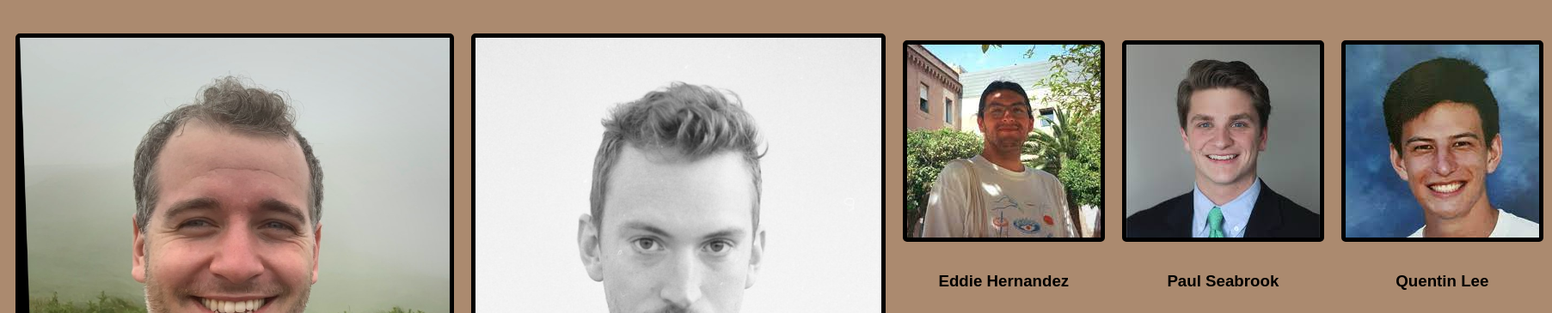
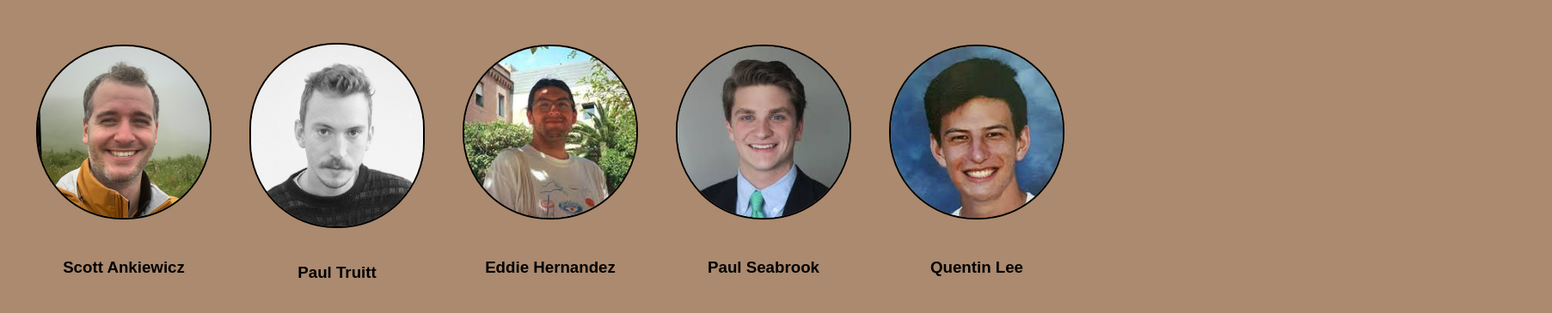
Before and after one commit to ScottAnk/lerpr, a React app: page /team in a window 1280 px wide. Shown: the part 266-631 px from the top of the page at 86% size, 1805 px wide, since content can reach past the window. Built offline with nearby package versions, Linux system fonts and the light colour scheme.

Commit message:
Team page styling change

```diff
--- a/src/pages/Team/Team.css
+++ b/src/pages/Team/Team.css
@@ -36,6 +36,12 @@ a {
   cursor: inherit;
 }
 
+.headshots {
+  width: 200px;
+  border-radius: 100px;
+  border: solid 2.5px;
+}
+
 .LinkedIn {
   padding: 20px;
   background-color: rgba(249, 249, 249, 0.408);
--- a/src/pages/Team/Team.js
+++ b/src/pages/Team/Team.js
@@ -17,7 +17,7 @@ export default function Team() {
       </div>
       <div className="TeamMain">
         <div className="TeamMemberCard">
-          <img className="img" src={scott}></img>
+          <img className="headshots" src={scott}></img>
           <h3>Scott Ankiewicz</h3>
           <a
             class="LinkedIn"
@@ -27,21 +27,21 @@ export default function Team() {
           </a>
         </div>
         <div className="TeamMemberCard">
-          <img className="img" src={pault}></img>
+          <img className="headshots" src={pault}></img>
           <h3>Paul Truitt</h3>
           <a class="LinkedIn" href="https://www.linkedin.com/in/paultruittdev/">
             LinkedIn
           </a>
         </div>
         <div className="TeamMemberCard">
-          <img className="img" src={eddie}></img>
+          <img className="headshots" src={eddie}></img>
           <h3>Eddie Hernandez</h3>
           <a class="LinkedIn" href="https://www.linkedin.com/in/edhz/">
             LinkedIn
           </a>
         </div>
         <div className="TeamMemberCard">
-          <img className="img" src={pauls}></img>
+          <img className="headshots" src={pauls}></img>
           <h3>Paul Seabrook</h3>
           <a
             class="LinkedIn"
@@ -51,7 +51,7 @@ export default function Team() {
           </a>
         </div>
         <div className="TeamMemberCard">
-          <img className="img" src={quentin}></img>
+          <img className="headshots" src={quentin}></img>
           <h3>Quentin Lee</h3>
           <a class="LinkedIn" href="https://www.linkedin.com/in/quentinjlee/">
             LinkedIn
```
